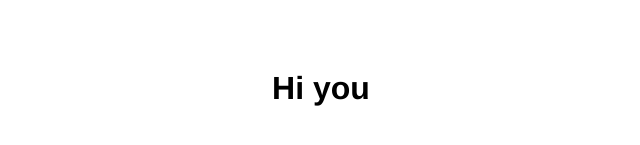
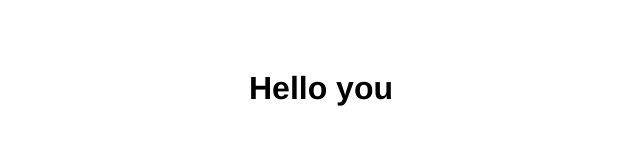
Before and after one commit to Alastor1984/Hi, a plain HTML site: page index.html in a window 1280 px wide. Shown: the part 271-416 px from the top of the page, without its empty margins (327-967 px from the left). Drawn offline with Linux system fonts and the light colour scheme.

Commit message:
Hi -> Hello

```diff
--- a/index.html
+++ b/index.html
@@ -15,6 +15,6 @@
     }
 </style>
 <body>
-    <h1>Hi you</h1>
+    <h1>Hello you</h1>
 </body>
 </html>
```
